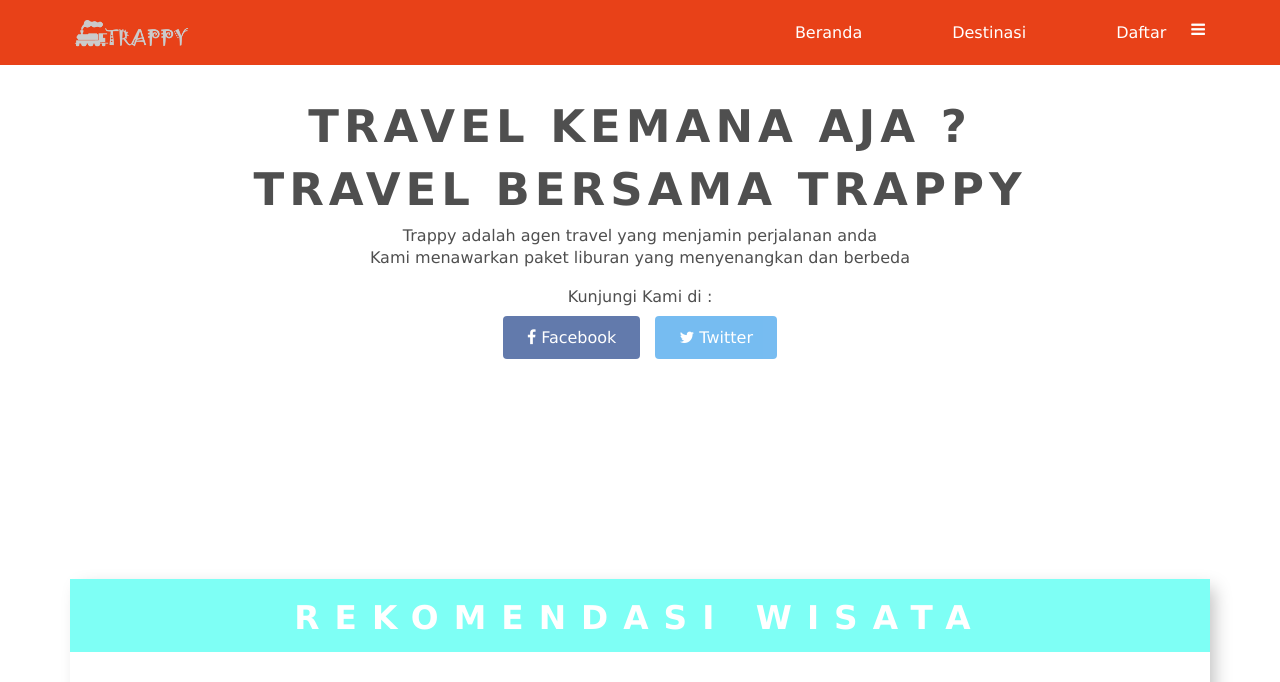
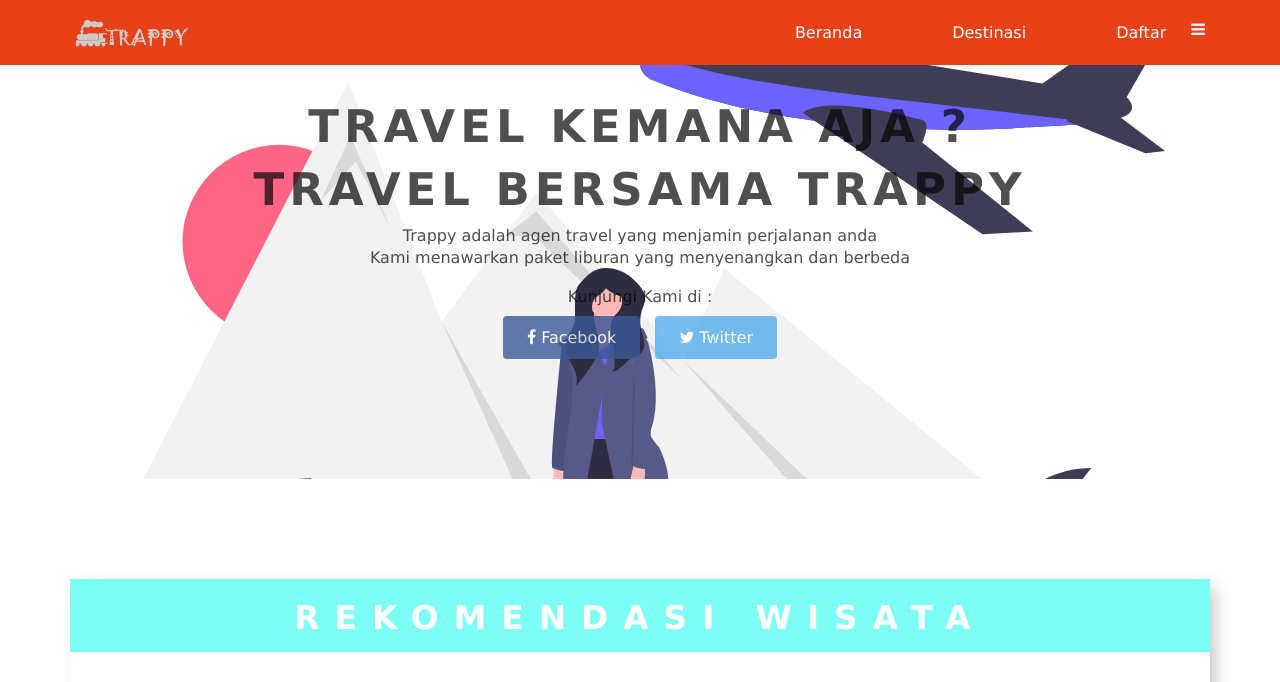
Before and after one commit to yucup-create/yucup.github.io, a plain HTML site: page index.html in a window 1280 px wide. Shown: the top 682 px of the page. Drawn offline with Linux system fonts and the light colour scheme.

Commit message:
Update style.css

```diff
--- a/style.css
+++ b/style.css
@@ -162,7 +162,7 @@ a {
 
 .top-wrapper {
   padding: 100px 0 100px 0;
-  background-image: url(images/journey.svg);
+  background-image: url(journey.svg);
   background-size: cover;
   color: rgb(5, 5, 5);
   text-align: center;
```
